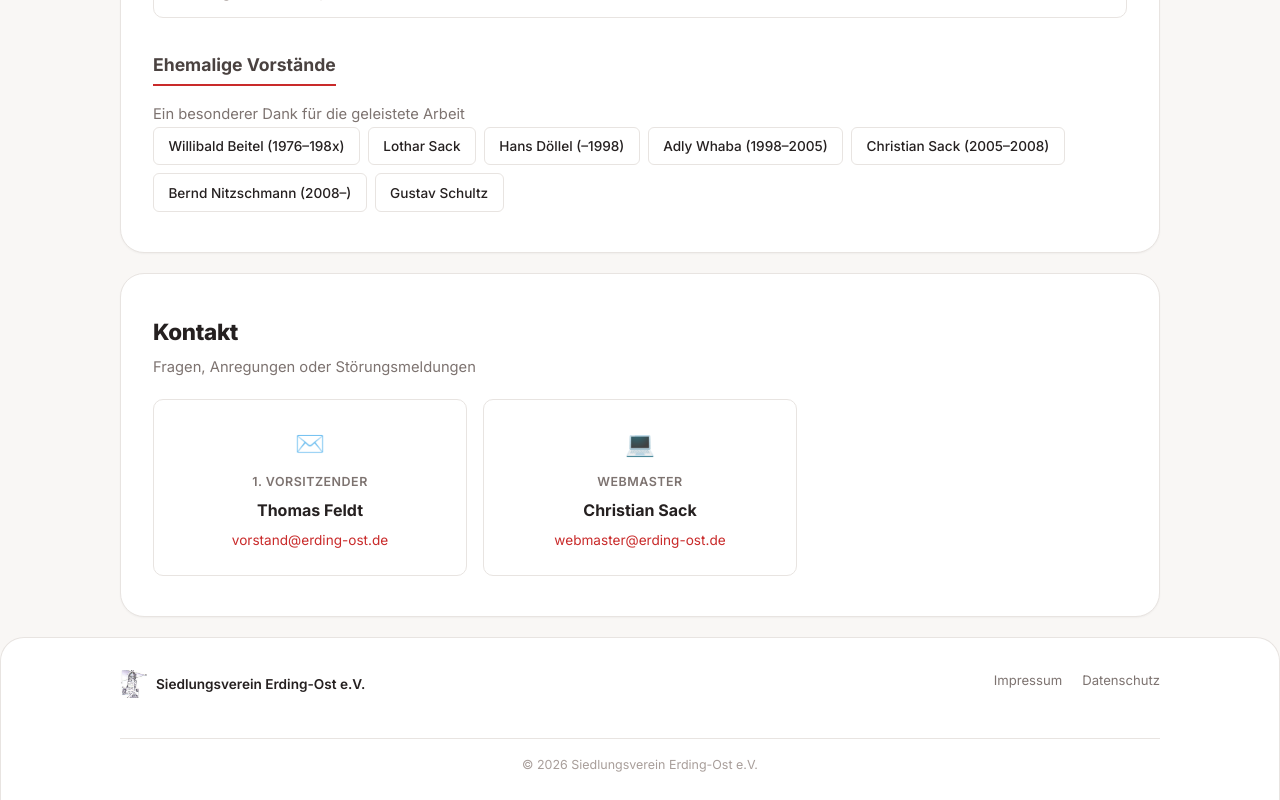
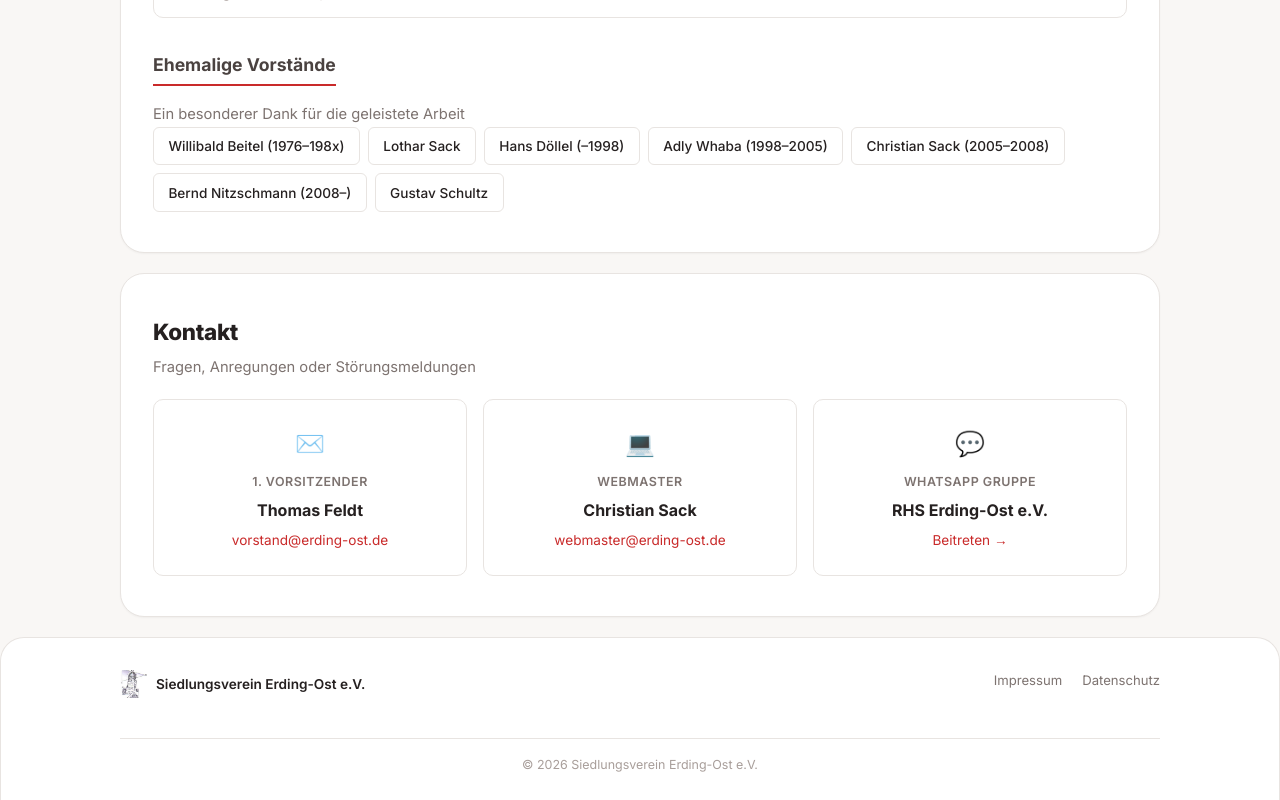
Before and after one commit to michi11235813-lgtm/erding-ost, a Next.js app: page / in a window 1280 px wide. Shown: the part 6131-6931 px from the top of the page. Built offline with nearby package versions, Linux system fonts and the light colour scheme.

Commit message:
Grüngut-PDF 2025, WhatsApp-Gruppe im Kontakt

```diff
--- a/src/app/page.tsx
+++ b/src/app/page.tsx
@@ -28,7 +28,7 @@ const currentNews = [
     title: "Grüngut-Container 2025",
     date: "24.–26. Okt. 2025",
     text: "Grünschnitt konnte an drei Tagen kostenlos entsorgt werden.",
-    href: "#",
+    href: "/dokumente/Aushang_GruengutContainer-2025.pdf",
     cta: "Mehr erfahren",
     color: "badge"
   }
@@ -527,6 +527,12 @@ export default function HomePage() {
               <div className="contact-card__name">Christian Sack</div>
               <div className="contact-card__email">webmaster@erding-ost.de</div>
             </a>
+            <a className="contact-card" href="https://chat.whatsapp.com/D4Z8zJNJzKR19uh0ZGAhsG" target="_blank" rel="noreferrer">
+              <div className="contact-card__icon">💬</div>
+              <div className="contact-card__role">WhatsApp Gruppe</div>
+              <div className="contact-card__name">RHS Erding-Ost e.V.</div>
+              <div className="contact-card__email">Beitreten →</div>
+            </a>
           </div>
         </section>
       </div>
```
Also changed, not shown: 2 other files (tests, documents, lock files or other folders).
